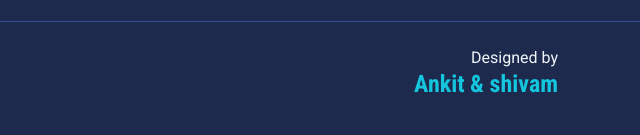
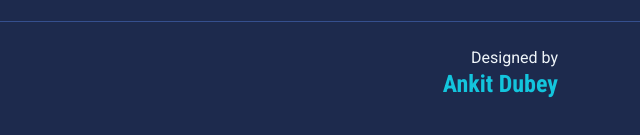
Before and after one commit to ankitdubey-coder/Health-hub-Hospital, a plain HTML site: page contact.html in a window 1280 px wide. Shown: the part 1776-1911 px from the top of the page, 640-1280 px from the left. Drawn offline with nearby package versions, Linux system fonts and the light colour scheme.

Commit message:
Update contact.html

```diff
--- a/contact.html
+++ b/contact.html
@@ -233,7 +233,7 @@
                 <p class="mb-md-0">&copy; <a class="text-primary" href="#">Healthhub.com</a>. All Rights Reserved.</p>
             </div>
             <div class="col-md-6 text-center text-md-end">
-                <p class="mb-0">Designed by<a class="text-primary" href="https://htmlcodex.com"><h4>Ankit & shivam</h4></a></p>
+                <p class="mb-0">Designed by<a class="text-primary" href="https://htmlcodex.com"><h4>Ankit Dubey</h4></a></p>
             </div>
         </div>
     </div>
```
